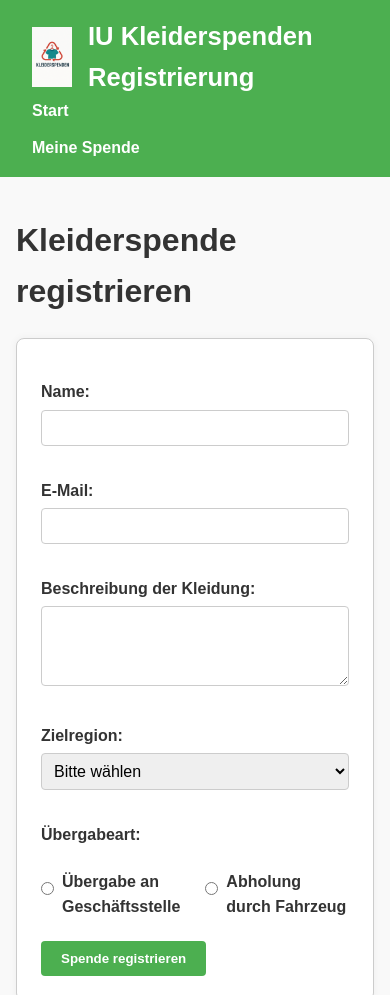
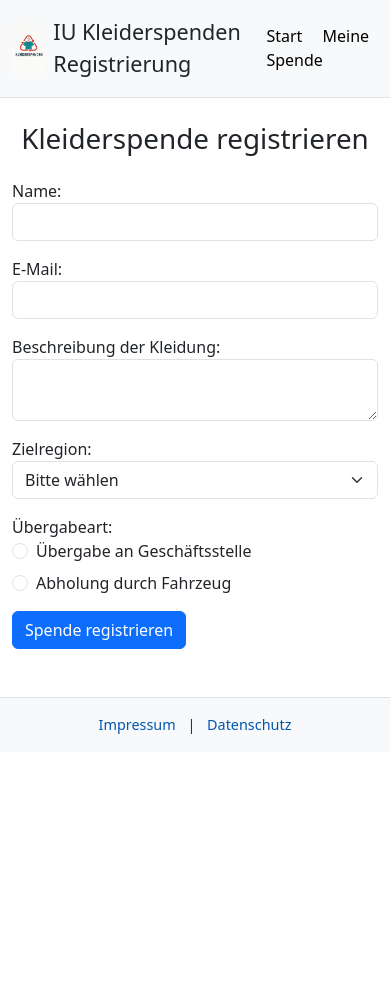
Before and after one commit to SchlichtDev/IU-Gender-Automat, a website: page public/index.html in a window 390 px wide. Shown: the top 995 px of the page. After the commit the page ends 844 px from the top, so only its background shows below. Drawn offline with nearby package versions, Linux system fonts and the light colour scheme; some packages are replaced by stand-ins of ours; a script that the page names is missing.

Commit message:
Frameworks für responsives Design, Validierung und Animation integriert
- Bootstrap 5 für responsives Layout und moderne UI-Komponenten eingebunden
- SweetAlert2 zur benutzerfreundlichen Darstellung von Fehlermeldungen integriert
- Animate.css für dezente visuelle Animationen ergänzt
- Formularvalidierung erweitert und gegen HTML-Injektionen (XSS) abgesichert
- README.md aktualisiert mit Beschreibung der verwendeten Frameworks und Sicherheitsmaßnahmen

```diff
--- a/public/index.html
+++ b/public/index.html
@@ -4,119 +4,149 @@
     <meta charset="UTF-8">
     <title>Kleiderspende registrieren</title>
     <meta name="viewport" content="width=device-width, initial-scale=1.0">
-    <!-- Einbindung des CSS-Stylesheets für Layout und responsives Design -->
+
+    <!-- Eigenes Stylesheet -->
     <link rel="stylesheet" href="style.css">
+
+    <!-- Bootstrap CSS: modernes UI-Framework für responsives Layout -->
+    <link href="https://cdn.jsdelivr.net/npm/bootstrap@5.3.3/dist/css/bootstrap.min.css" rel="stylesheet">
+
+    <!-- Animate.css: optionale CSS-Animationen für visuelle Effekte -->
+    <link rel="stylesheet" href="https://cdnjs.cloudflare.com/ajax/libs/animate.css/4.1.1/animate.min.css" />
 </head>
 <body>
 
-    <!-- HEADER: Logo und Navigation -->
-    <header>
-        <div class="site-branding">
+    <!-- HEADER-BEREICH -->
+    <header class="bg-light py-3 mb-4 border-bottom">
+        <div class="container d-flex justify-content-between align-items-center">
+            <div class="d-flex align-items-center">
+                <!-- Logo und Seitentitel -->
                 <a href="/">
-                <!-- Logo der Anwendung -->
-                <img src="images/logo.jpg" alt="Logo Kleiderspenden" class="logo">
+                    <img src="images/logo.jpg" alt="Logo Kleiderspenden" class="logo me-2" style="height: 50px;">
                 </a>
-            <span class="title">IU Kleiderspenden Registrierung</span>
+                <span class="fs-4">IU Kleiderspenden Registrierung</span>
             </div>
-        <!-- Hauptnavigation -->
+            <!-- Navigation -->
             <nav>
-            <ul>
-                <li><a href="/">Start</a></li>
-                <li><a href="/success.html">Meine Spende</a></li>
-            </ul>
+                <a href="/" class="me-3">Start</a>
+                <a href="/success.html">Meine Spende</a>
             </nav>
+        </div>
     </header>
 
-    <!-- HAUPTBEREICH: Formular zur Kleiderspendenregistrierung -->
+    <!-- HAUPTBEREICH: FORMULAR -->
     <main>
-        <h1>Kleiderspende registrieren</h1>
+        <div class="container mt-4">
+            <h1 class="animate__animated animate__fadeInDown mb-4">Kleiderspende registrieren</h1>
 
-        <!-- Formular: Sendet POST-Anfrage an /register -->
-        <!-- Das Attribut onsubmit aktiviert eine clientseitige Validierung via JavaScript -->
+            <!-- Formular zur Spendenregistrierung -->
+            <!-- "onsubmit" ruft die JS-Validierung auf -->
             <form action="/register" method="post" onsubmit="return validateForm()">
 
-            <!-- NAME: Pflichtfeld mit Pattern zur Vermeidung ungültiger Zeichen -->
+                <!-- Namensfeld mit Pattern zur Validierung -->
                 <label for="name">Name:</label>
                 <input type="text" id="name" name="name" required
-                   pattern="^[a-zA-ZäöüÄÖÜß\s\-]{2,50}$"
-                   title="Bitte gib einen gültigen Namen ein. (Nur Buchstaben)">
+                       pattern="^[a-zA-ZäöüÄÖÜß\\s\\-]{2,50}$"
+                       title="Bitte gib einen gültigen Namen ein. (Nur Buchstaben)"
+                       class="form-control mb-3">
 
-            <!-- E-MAIL: Pflichtfeld mit HTML5-E-Mailvalidierung -->
+                <!-- E-Mail-Feld mit HTML5-Validierung -->
                 <label for="email">E-Mail:</label>
                 <input type="email" id="email" name="email" required
-                   title="Bitte eine gültige E-Mail-Adresse eingeben.">
+                       title="Bitte eine gültige E-Mail-Adresse eingeben."
+                       class="form-control mb-3">
 
-            <!-- KLEIDUNGSBESCHREIBUNG: Pflichtfeld mit Längenbeschränkung -->
+                <!-- Beschreibung der Kleidung -->
                 <label for="items">Beschreibung der Kleidung:</label>
                 <textarea id="items" name="items" required minlength="5" maxlength="300"
-                      title="Bitte beschreibe die Kleidung (mind. 5 Zeichen)."></textarea>
+                          title="Bitte beschreibe die Kleidung (mind. 5 Zeichen)."
+                          class="form-control mb-3"></textarea>
 
-            <!-- ZIELREGION: Auswahlfeld mit festen Optionen -->
+                <!-- Auswahl einer Zielregion -->
                 <label for="region">Zielregion:</label>
-            <select id="region" name="region" required>
+                <select id="region" name="region" required class="form-select mb-3">
                     <option value="">Bitte wählen</option>
                     <option value="Asien">Indien</option>
                     <option value="Europa">Rumänien</option>
                     <option value="Afrika">Kambodscha</option>
                 </select>
 
-            <!-- ÜBERGABEART: Radiobuttons steuern Anzeige der Adressfelder -->
+                <!-- Radiobuttons zur Auswahl der Übergabeart -->
                 <label>Übergabeart:</label>
-            <div class="radio-group">
-                <input type="radio" id="uebergabe" name="mode" value="übergabe" required onchange="toggleAddress(false)">
-                <label for="uebergabe">Übergabe an Geschäftsstelle</label>
-
-                <input type="radio" id="abholung" name="mode" value="abholung" required onchange="toggleAddress(true)">
-                <label for="abholung">Abholung durch Fahrzeug</label>
+                <div class="form-check mb-2">
+                    <input type="radio" id="uebergabe" name="mode" value="übergabe" required
+                           class="form-check-input" onchange="toggleAddress(false)">
+                    <label class="form-check-label" for="uebergabe">Übergabe an Geschäftsstelle</label>
+                </div>
+                <div class="form-check mb-3">
+                    <input type="radio" id="abholung" name="mode" value="abholung" required
+                           class="form-check-input" onchange="toggleAddress(true)">
+                    <label class="form-check-label" for="abholung">Abholung durch Fahrzeug</label>
                 </div>
 
-            <!-- ADRESSFELDER: Nur sichtbar bei Auswahl "Abholung" -->
+                <!-- Adressfelder: nur sichtbar bei "Abholung" -->
                 <div id="addressFields" style="display:none;">
                     <label for="street">Straße:</label>
-                <input type="text" id="street" name="street">
+                    <input type="text" id="street" name="street" class="form-control mb-3">
 
                     <label for="plz">Postleitzahl:</label>
                     <input type="text" id="plz" name="plz"
-                       pattern="^[0-9]{5}$" title="Fünfstellige Postleitzahl">
+                           pattern="^[0-9]{5}$" title="Fünfstellige Postleitzahl"
+                           class="form-control mb-3">
 
                     <label for="city">Stadt:</label>
-                <input type="text" id="city" name="city">
+                    <input type="text" id="city" name="city" class="form-control mb-3">
                 </div>
 
-            <!-- ABSENDEN -->
-            <button type="submit">Spende registrieren</button>
+                <!-- Absenden-Button -->
+                <button type="submit" class="btn btn-primary">Spende registrieren</button>
             </form>
+        </div>
     </main>
 
-    <!-- FOOTER: Verlinkung zu Impressum und Datenschutz -->
-    <footer>
+    <!-- FOOTER -->
+    <footer class="text-center mt-5 py-3 border-top">
         <a href="/Impressum.html">Impressum</a> | <a href="/datenschutz.html">Datenschutz</a>
     </footer>
 
-    <!-- JAVASCRIPT-BEREICH -->
+    <!-- Bootstrap JS Bundle (inkl. Popper) -->
+    <script src="https://cdn.jsdelivr.net/npm/bootstrap@5.3.3/dist/js/bootstrap.bundle.min.js"></script>
+
+    <!-- SweetAlert2: moderne Hinweisfenster -->
+    <script src="https://cdn.jsdelivr.net/npm/sweetalert2@11"></script>
+
     <script>
         /**
-         * Zeigt oder versteckt die Adressfelder abhängig von der Übergabeart
-         * @param {boolean} show - true: anzeigen, false: verstecken
+         * Zeigt oder versteckt die Adressfelder je nach Übergabeart.
+         * Wird bei onchange der Radiobuttons ausgelöst.
          */
         function toggleAddress(show) {
             document.getElementById('addressFields').style.display = show ? 'block' : 'none';
         }
 
         /**
-         * Führt zusätzliche clientseitige Prüfungen aus, bevor das Formular abgeschickt wird.
-         * Rückgabewert false verhindert das Absenden bei ungültigen Eingaben.
+         * Clientseitige Validierung der wichtigsten Felder.
+         * Verwendet SweetAlert2 für visuelle Rückmeldung.
          */
         function validateForm() {
             const name = document.getElementById("name").value.trim();
             const items = document.getElementById("items").value.trim();
 
             if (name.length < 2) {
-                alert("Der Name ist zu kurz.");
+                Swal.fire({
+                    icon: 'error',
+                    title: 'Ungültiger Name',
+                    text: 'Der Name ist zu kurz.',
+                });
                 return false;
             }
+
             if (items.length < 5) {
-                alert("Die Beschreibung ist zu kurz.");
+                Swal.fire({
+                    icon: 'error',
+                    title: 'Unvollständige Beschreibung',
+                    text: 'Die Beschreibung der Kleidung ist zu kurz.',
+                });
                 return false;
             }
 
--- a/public/style.css
+++ b/public/style.css
@@ -1,166 +1,77 @@
-/* === Farbvariablen für konsistentes Farbschema im Projekt === */
-:root {
-    --primary: #4CAF50; /* Hauptfarbe (grün) für Buttons und Header */
-    --primary-dark: #388E3C; /* dunkleres Grün für Hover-Zustände */
-    --background: #f9f9f9; /* Standard-Hintergrundfarbe */
-    --text: #333; /* Haupttextfarbe */
-    --border: #ccc; /* Standardfarbe für Rahmen */
+/* ========== Layout-Ergänzungen ========== */
+
+/* Logo-Anzeige im Header */
+.logo {
+    height: 50px;
+    object-fit: contain;
 }
 
-/* Grundlegende Formatierung für einheitliches Layout */
-* {
-    box-sizing: border-box;
+/* Footer-Stil zur Abhebung */
+footer {
+    background-color: #f8f9fa;
+    font-size: 0.9rem;
+    padding: 1rem 0;
+    color: #333;
+    border-top: 1px solid #ddd;
 }
 
-/* Seitenlayout mit neutralem Hintergrund und guter Lesbarkeit */
-body {
-    font-family: Arial, sans-serif;
-    background-color: var(--background);
-    color: var(--text);
-    margin: 0;
-    padding: 0;
-    line-height: 1.6;
+    footer a {
+        color: #0056b3;
+        text-decoration: none;
+        margin: 0 0.5rem;
+    }
+
+        footer a:hover {
+            text-decoration: underline;
+        }
+
+/* Container für Formular */
+main .container {
+    max-width: 600px;
 }
 
-/* Header und Footer mit Hauptfarbe, um sie visuell hervorzuheben */
-header, footer {
-    background-color: var(--primary);
-    color: white;
-    padding: 1em 2em;
-}
-
-/* Footer etwas dezenter gestalten */
-footer {
-    font-size: 0.85em;
-    text-align: center;
-    color: #e0e0e0;
-}
-
-/* Navigationsleiste horizontal mit Abstand zwischen den Elementen */
-nav ul {
-    list-style: none;
-    display: flex;
-    gap: 1.5rem;
-    margin: 0;
-    padding: 0;
-}
-
-/* Navigationslinks: weiß, fett, ohne Unterstreichung */
-nav a {
-    color: white;
-    text-decoration: none;
-    font-weight: bold;
-}
-
-    nav a:hover {
-        text-decoration: underline; /* Unterstreichung als visuelle Rückmeldung */
-    }
-
-/* Hauptinhalt mit etwas Innenabstand */
-main {
-    padding: 2rem;
-}
-
-/* Logo und Titel nebeneinander, vertikal zentriert */
-.site-branding {
-    display: flex;
-    align-items: center;
-    gap: 1rem;
-}
-
-/* Logo responsive skalieren */
-.logo {
-    height: 80px;
-    width: auto;
-    display: block;
-}
-
-/* Projekttitel im Header optisch hervorheben */
-.title {
-    font-size: 1.6em;
-    font-weight: bold;
-}
-
-/* Formular im Zentrum mit abgerundeter Box und leichtem Schatten */
-form {
-    max-width: 600px;
-    margin: 0 auto;
-    background-color: white;
-    padding: 2rem;
-    border: 1px solid var(--border);
-    border-radius: 8px;
-    box-shadow: 0 0 8px rgba(0,0,0,0.05);
-}
-
-/* Labels klar über den Eingabefeldern anzeigen */
-label {
-    font-weight: bold;
-    display: block;
-    margin-top: 1rem;
-    margin-bottom: 0.3rem;
-}
-
-/* Eingabefelder & Dropdowns im einheitlichen Stil */
-input, textarea, select {
-    width: 100%;
-    max-width: 100%;
-    padding: 0.5em;
-    border: 1px solid var(--border);
-    border-radius: 4px;
-    margin-bottom: 1em;
-    font-size: 1em;
-}
-
-/* Textfelder flexibel in der Höhe */
-textarea {
-    resize: vertical;
-    min-height: 80px;
-}
-
-/* Buttons farblich hervorgehoben und interaktiv */
-button {
-    background-color: var(--primary);
-    color: white;
-    border: none;
-    padding: 0.75em 1.5em;
-    border-radius: 4px;
-    font-weight: bold;
-    cursor: pointer;
-    transition: background-color 0.3s ease;
-}
-
-    button:hover {
-        background-color: var(--primary-dark); /* dunkler beim Hover für Rückmeldung */
-    }
-
-/* Mobile Ansicht: Navigation & Inhalte besser an kleine Bildschirme anpassen */
-@media (max-width: 600px) {
-    nav ul {
-        flex-direction: column;
-        gap: 0.75rem;
-    }
-
-    .logo {
-        height: 60px;
-    }
-
-    main {
-        padding: 1rem;
-    }
-
-    form {
-        padding: 1.5rem;
-    }
-}
-/* Radio‐Buttons nebeneinander anordnen und Abstand geben */
+/* Abstände für die Radiobutton-Gruppe */
 .radio-group {
-    display: flex;
-    align-items: center;
-    gap: 0.5rem;
     margin-bottom: 1rem;
 }
 
-    .radio-group input[type="radio"] {
-        margin: 0; /* Entfernt den Browser‐Default‐Abstand */
-        width: auto; /* Kleine, runde Buttons behalten ihre Größe */
+/* Verbesserte Sichtbarkeit bei eingeblendetem Adressfeld */
+#addressFields {
+    padding: 1rem;
+    border: 1px solid #ccc;
+    border-radius: 0.5rem;
+    background-color: #f9f9f9;
+    margin-bottom: 1rem;
+}
+
+/* Fehlermeldungen (optional, falls serverseitig verwendet) */
+.error-message {
+    color: red;
+    font-size: 0.9rem;
+}
+
+/* Optionale Überschrift-Animation */
+h1 {
+    text-align: center;
+}
+
+/* Linkfarbe im Header (falls gewünscht) */
+header nav a {
+    color: #000;
+    text-decoration: none;
+}
+
+    header nav a:hover {
+        text-decoration: underline;
     }
+
+/* Button-Anpassung (optional) */
+.btn-primary {
+    background-color: #0069d9;
+    border-color: #0062cc;
+}
+
+    .btn-primary:hover {
+        background-color: #0056b3;
+        border-color: #004a99;
+    }
```
Also changed, not shown: public/success.html (+65 -89 lines), docs/README.md (deleted), 1 other file. Lines whose indentation alone changed are shown as unchanged.
